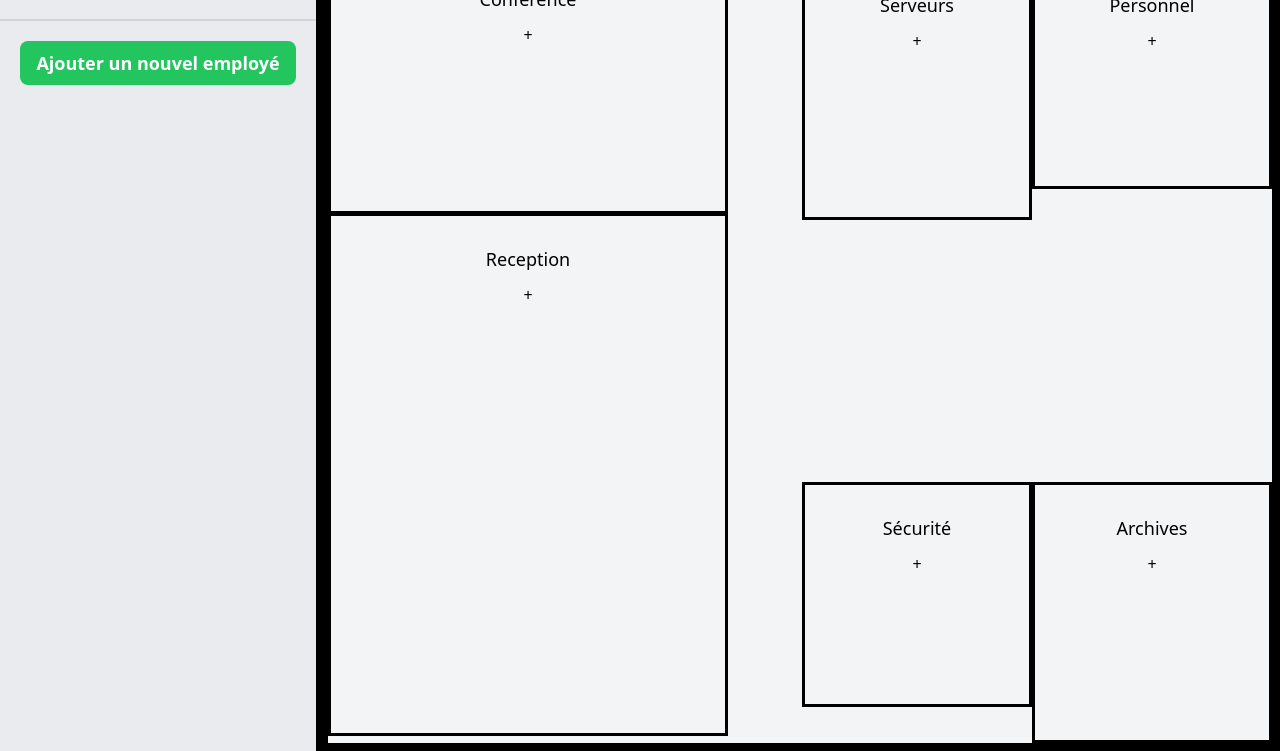
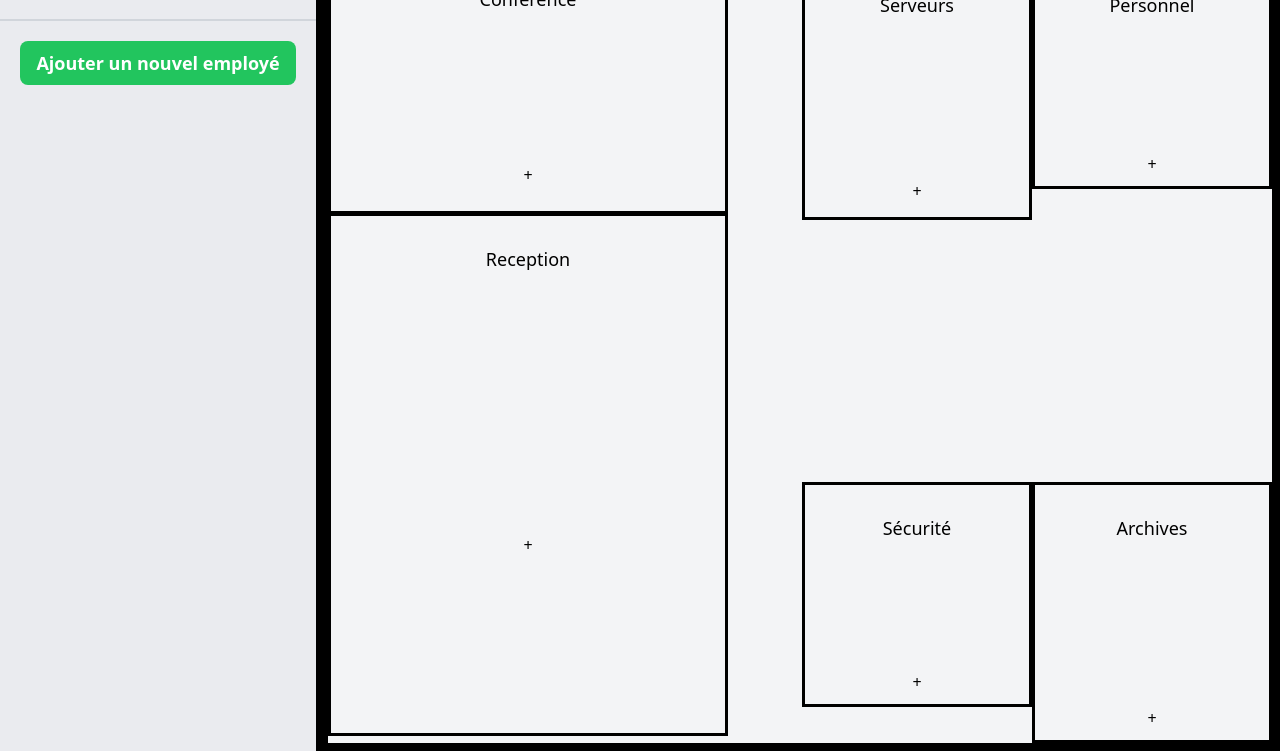
Before and after one commit to DoaeChemchaoui/WorkSphere, a plain HTML site: page index.html in a window 1280 px wide. Shown: the part 49-800 px from the top of the page. Drawn offline with nearby package versions, Linux system fonts and the light colour scheme.

Commit message:
Ajout et mise à jour des containers pour les workers dans chaque zone avec overflow et hauteur maximale

```diff
--- a/src/style.css
+++ b/src/style.css
@@ -112,3 +112,12 @@
 .securité .workers-container { max-height: 180px; }
 .personel .workers-container { max-height: 180px; }
 .archives .workers-container { max-height: 180px; }
+
+.workers-container {
+    width: 100%;
+    display: flex;
+    flex-direction: column;
+    gap: 8px;
+    overflow-y: auto;
+    flex: 1;
+}
```
